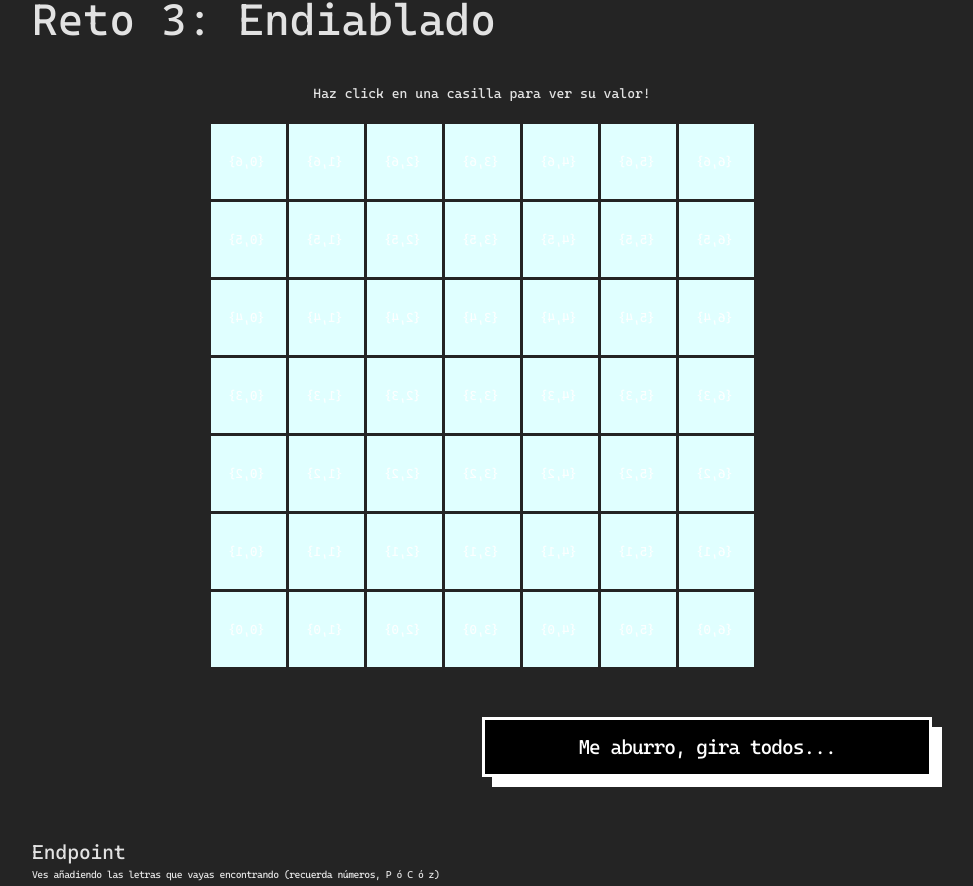
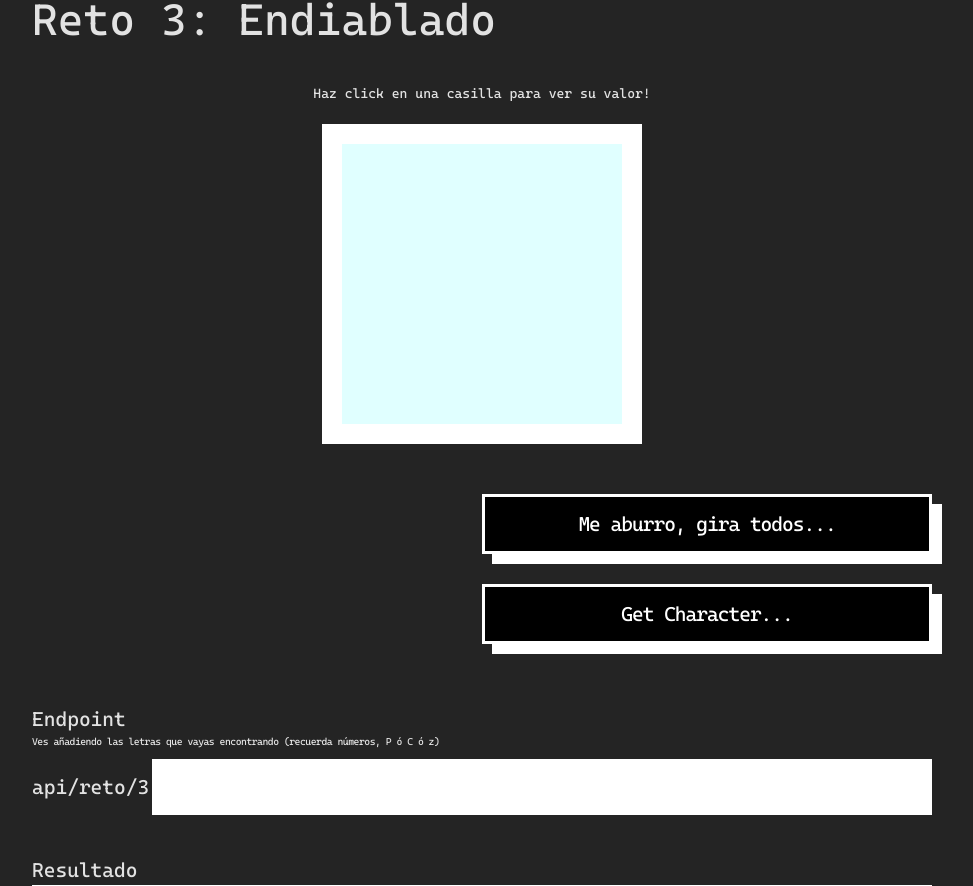
Before and after one commit to yurigo/desafio-miniaoc-2022, a Vue app: page / in a window 1280 px wide. Shown: the part 3777-4663 px from the top of the page, without its empty margins (158-1131 px from the left). Built offline with nearby package versions, Linux system fonts and the light colour scheme.

Commit message:
add OCR to read the received message
- html2canvas
- tesseract.js

```diff
--- a/package.json
+++ b/package.json
@@ -11,6 +11,8 @@
         "coverage": "vitest run --coverage"
     },
     "dependencies": {
+        "html2canvas": "^1.4.1",
+        "tesseract.js": "^3.0.3",
         "vue": "^3.2.41"
     },
     "devDependencies": {
--- a/src/Reto3.vue
+++ b/src/Reto3.vue
@@ -1,6 +1,8 @@
 <!-- eslint-disable vue/multi-word-component-names -->
 <script setup lang="ts">
 import { computed, ref, watch } from 'vue'
+import html2canvas from 'html2canvas'
+import tesseract from 'tesseract.js'
 
 const texto = ref('')
 
@@ -62,7 +64,61 @@ const handleClick = async () => {
   }
 
   respuesta.value = resultJSON.reduce((previous, current) => previous + ' ' + current?.status, '')
+
+  // esperamos a que todos los cuadrados se hayan dado la vuelta...
+  await sleep(1000)
+
+  // obtenemos el carácter con IA (html2canvas + tesseract)
+  await getCharacter()
+
   respuestaFailed.value = false
+}
+
+const sleep = (ms) => new Promise((r) => setTimeout(r, ms))
+
+const handleClickCharacter = () => {
+  console.log('handleClickCharacter')
+  getCharacter()
+}
+
+const getCharacter = () => {
+  const grid = document.getElementById('grid')
+  if (!grid) return null
+
+  html2canvas(grid, {
+    windowHeight: 100,
+    windowWidth: 100
+  }).then(async canvas => {
+    const image = canvas.toDataURL()
+    console.log(image)
+    console.log('%c ', `font-size:1px; background-size:contain; padding: ${canvas.height / 2}px ${canvas.width / 2}px; background: url(${canvas.toDataURL()})`)
+
+    // const data = await tesseract.recognize(myImage, 'eng', { logger: m => console.log(m) })
+    // await tesseract.loadLanguage('LCDDot_FT_500')
+
+    const { createWorker } = tesseract;
+    (async () => {
+      const worker = createWorker()
+      await worker.load()
+      await worker.loadLanguage('eng')
+      await worker.initialize('eng', tesseract.OEM.DEFAULT)
+      await worker.setParameters({
+        tessedit_char_whitelist: '0123456789PC',
+        tessedit_pageseg_mode: tesseract.PSM.SINGLE_CHAR
+      })
+      const { data } = await worker.recognize(canvas)
+      console.log(data)
+
+      const letter = data.text[0] ? data.text[0] : 'z'
+
+      texto.value = texto.value + letter
+
+      await worker.terminate()
+    })()
+
+    // const data = await tesseract.recognize(canvas)
+    // console.log(data)
+  })
 }
 
 const doFetch = async (row, col) => {
@@ -127,7 +183,7 @@ const handleCellClick = async (row, col) => {
         </tr>
       </table> -->
 
-      <div class="grid">
+      <div id="grid" class="grid">
         <div class="row" v-for="row in rows" :key="row">
           <div class="col" v-for="col in cols" :key="col"
             @click="handleCellClick(row, col)"
@@ -136,12 +192,13 @@ const handleCellClick = async (row, col) => {
               unchecked: responses[row][col] === false,
               undefined: responses[row][col] === undefined
             }">
-            {{ `{ ${col} , ${row} }` }}
+            <!-- {{ `{ ${col} , ${row} }` }} -->
           </div>
         </div>
       </div>
 
       <button @click="handleClick">Me aburro, gira todos...</button>
+      <button @click="handleClickCharacter">Get Character...</button>
 
       <!-- <ButtonVue @click="handleClick">
         I'm bored, resolve all pls...
@@ -235,31 +292,32 @@ table td.undefined {
 } */
 
 .grid {
-  perspective: 500px;
-  display: flex;
+  display: inline-flex;
   flex-direction: column;
-  gap: 3px;
-  perspective: 500px;
-  margin-block: 1em;
+  /* gap: 3px; */
+  margin: 1em auto;
+  width: auto;
+  padding: 1em;
+  background-color: white;
 }
 
 .row {
   perspective: 400px;
+  perspective-origin: center;
+
   display: flex;
   flex-direction: row;
-  gap: 3px;
+  /* gap: 3px; */
   justify-content: center;
 }
 
 .col {
-  perspective: 400px;
-  position: relative;
   display: flex;
   align-items: center;
   justify-content: center;
   transform: rotateY(180deg);
-  height: 75px;
-  width: 75px;
+  height: 40px;
+  width: 40px;
   background-color: white;
   border: 0px solid white;
   overflow: hidden;
@@ -270,14 +328,14 @@ table td.undefined {
 }
 
 .col.checked {
-  background-color: red;
-  transform: rotate(0);
+  background: radial-gradient(white, black, black, black, white);
+  transform: rotateY(0);
   z-index: 1;
 }
 
 .col.unchecked {
-  background-color: white;
-  transform: rotate(0);
+  background-color: transparent;
+  transform: rotateY(0);
 }
 
 .col.checked,
```
Also changed, not shown: 1 other file (tests, documents, lock files or other folders).
